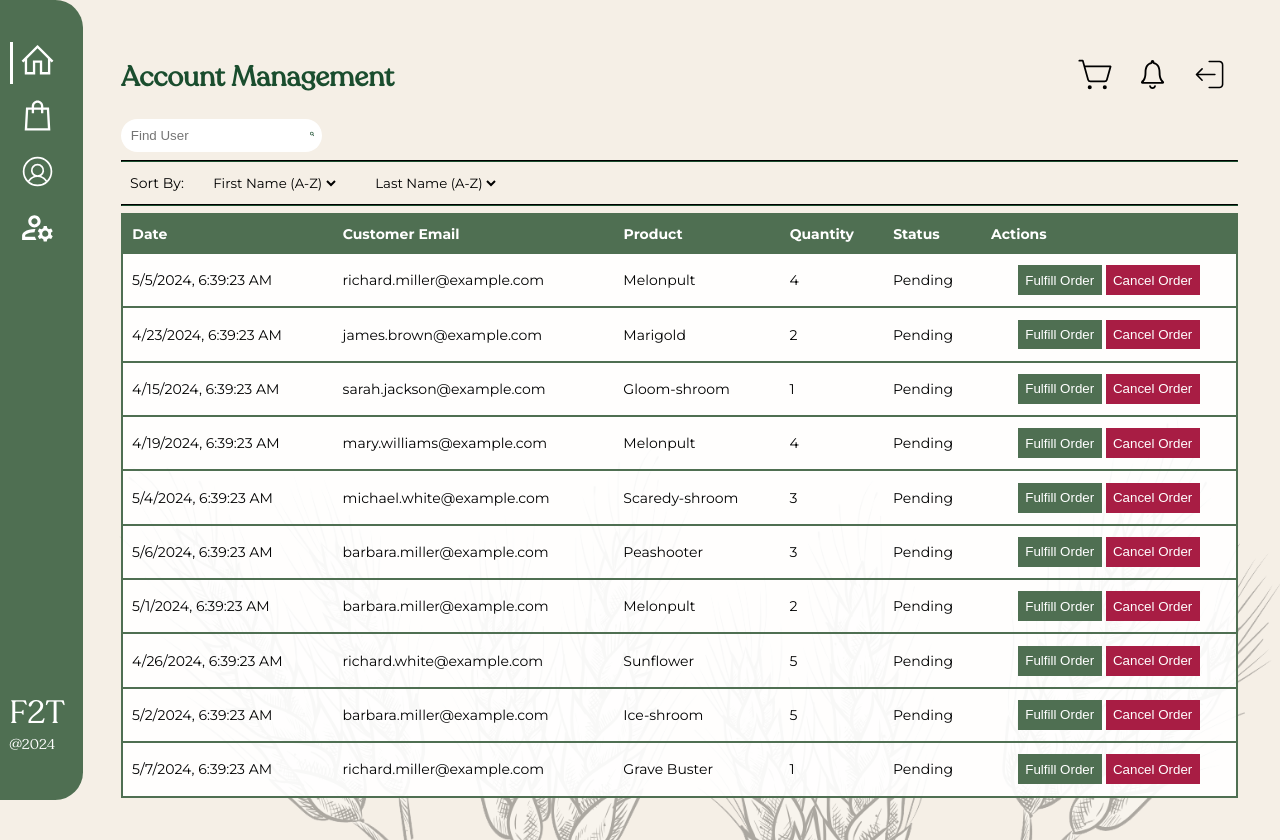
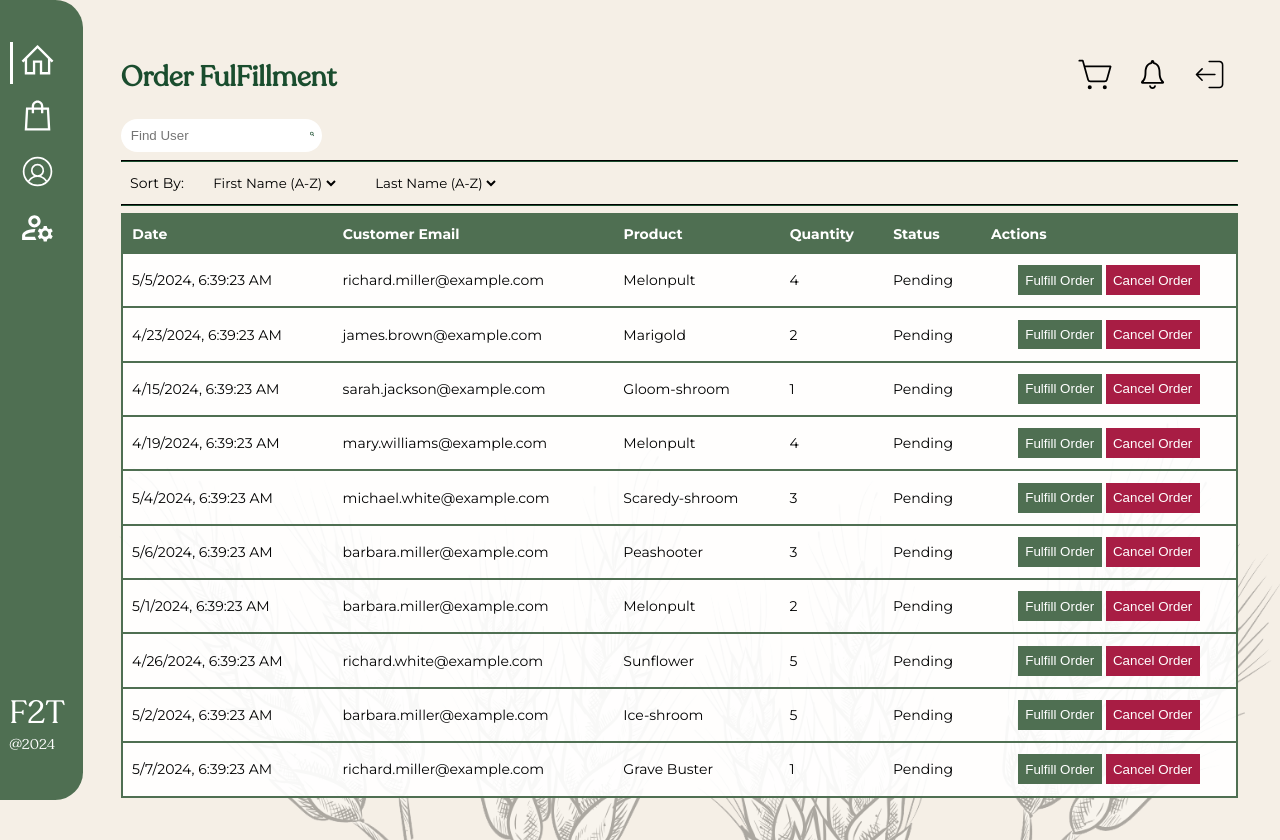
Before and after one commit to JomarMonrealUPLB/Farm-to-Table, a React (Create React App) app in the folder client/: page /order-fulfillment in a window 1280 px wide. Built offline with nearby package versions, Linux system fonts and the light colour scheme.

Commit message:
fix: changed title

```diff
--- a/client/src/pages/OrderFulfillment.js
+++ b/client/src/pages/OrderFulfillment.js
@@ -78,7 +78,7 @@ const OrderFulfillment = () => {
 
     return (
     <div className='account_management page'>
-        <Header headerTitle={"Account Management"}/>
+        <Header headerTitle={"Order FulFillment"}/>
         <SearchBox placeholder="Find User" onChange={e=>setSerializedOrderList(findEntries(originalSerializedOrderList,e.target.value))}/>
 
         <hr/>
```
